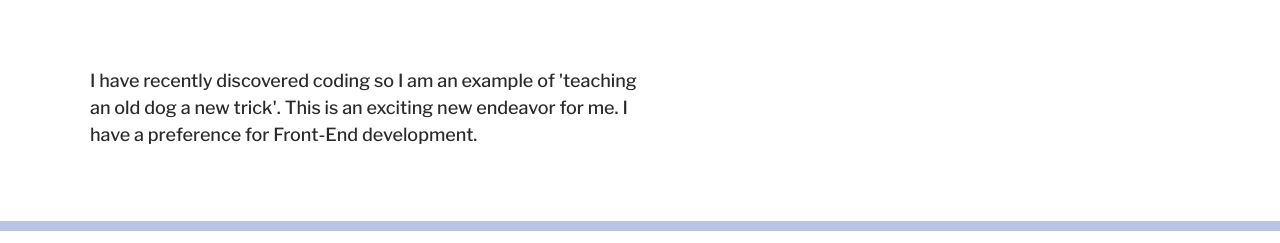
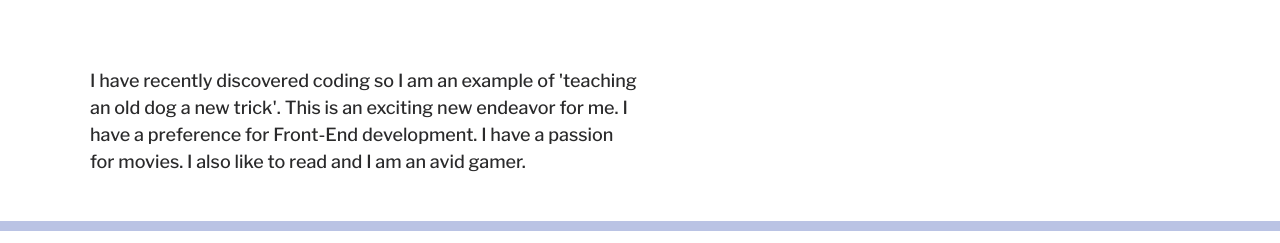
Before and after one commit to jacksongreg/cv, a plain HTML site: page index.html in a window 1280 px wide. Shown: the part 281-524 px from the top of the page. Drawn offline with nearby package versions, Linux system fonts and the light colour scheme.

Commit message:
Initial Commit

```diff
--- a/index.html
+++ b/index.html
@@ -32,7 +32,7 @@
 
       <h4>Junior Web Developer</h4>
 
-      <p>I have recently discovered coding so I am an example of 'teaching an old dog a new trick'. This is an exciting new endeavor for me. I have a preference for Front-End development.</p>
+      <p>I have recently discovered coding so I am an example of 'teaching an old dog a new trick'. This is an exciting new endeavor for me. I have a preference for Front-End development. I have a passion for movies. I also like to read and I am an avid gamer.</p>
 
     </div>
 
```
